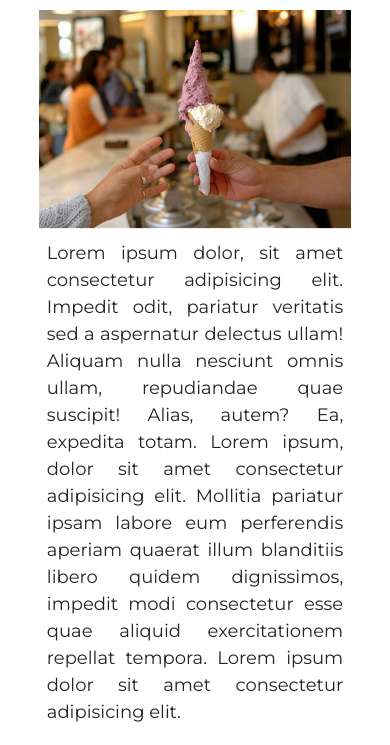
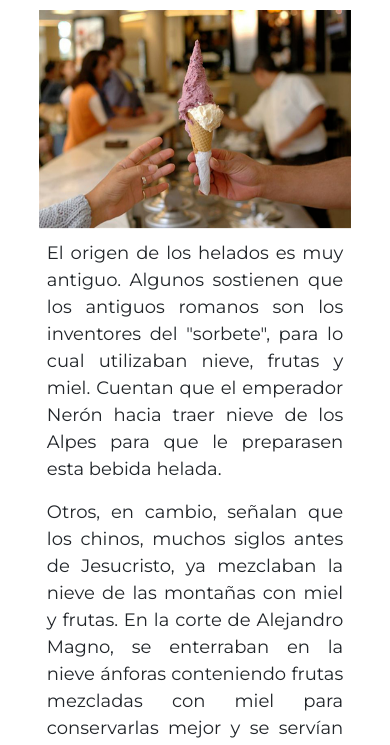
Before and after one commit to lcnvvn/heladeria, a website: page pages/nosotros.html in a window 390 px wide. Shown: the part 298-1043 px from the top of the page. Drawn offline with nearby package versions, Linux system fonts and the light colour scheme.

Commit message:
fix mobile

```diff
--- a/pages/nosotros.html
+++ b/pages/nosotros.html
@@ -68,17 +68,20 @@
       </div>
       <div class="nosotros__texto_1">
         <p>
-          Lorem ipsum dolor, sit amet consectetur adipisicing elit. Impedit odit, pariatur veritatis sed a aspernatur delectus ullam! Aliquam nulla nesciunt omnis ullam, repudiandae quae suscipit! Alias, autem? Ea, expedita totam. Lorem ipsum, dolor sit amet consectetur adipisicing elit. Mollitia pariatur ipsam labore eum perferendis aperiam quaerat illum blanditiis libero quidem dignissimos, impedit modi consectetur esse quae aliquid exercitationem repellat tempora. Lorem ipsum dolor sit amet consectetur adipisicing elit.
+          El origen de los helados es muy antiguo. Algunos sostienen que los antiguos romanos son los inventores del "sorbete", para lo cual utilizaban nieve, frutas y miel. Cuentan que el emperador Nerón hacia traer nieve de los Alpes para que le preparasen esta bebida helada.
+        </p>
+        <p>
+          Otros, en cambio, señalan que los chinos, muchos siglos antes de Jesucristo, ya mezclaban la nieve de las montañas con miel y frutas. En la corte de Alejandro Magno, se enterraban en la nieve ánforas conteniendo frutas mezcladas con miel para conservarlas mejor y se servían heladas.
         </p>
       </div>
       <div class="nosotros__texto_2">
         <p>
-          Lorem ipsum dolor, sit amet consectetur adipisicing elit. Impedit odit, pariatur veritatis sed a aspernatur delectus ullam! Aliquam nulla nesciunt omnis ullam, repudiandae quae suscipit! Alias, autem? Ea, expedita totam. Lorem ipsum, dolor sit amet consectetur adipisicing elit. Mollitia pariatur ipsam labore eum perferendis aperiam quaerat illum blanditiis libero quidem dignissimos, impedit modi consectetur esse quae aliquid exercitationem repellat tempora. Lorem ipsum dolor sit amet consectetur adipisicing elit.
+          En el año 1660, el italiano Procopio inventó una máquina que homogeneizaba las frutas, el azúcar y el hielo, con lo que se obtenía una verdadera crema helada, similar a la que hoy conocemos. Procopio, abrió en París el "Café Procope", donde además de café se servían helados y así se popularizó. Durante muchos años los heladeros italianos guardaron celosamente el secreto de preparación de los helados, aunque como vendedores ambulantes lo difundieron por toda Europa. Para el siglo XVIII, las recetas de helados empezaron a incluirse en los libros de cocina.
         </p>
       </div>
       <div class="nosotros__texto_3">
         <p>
-          Lorem ipsum dolor, sit amet consectetur adipisicing elit. Impedit odit, pariatur veritatis sed a aspernatur delectus ullam! Aliquam nulla nesciunt omnis ullam, repudiandae quae suscipit! Alias, autem? Ea, expedita totam. Lorem ipsum, dolor sit amet consectetur adipisicing elit. Mollitia pariatur ipsam labore eum perferendis aperiam quaerat illum blanditiis libero quidem dignissimos, impedit modi consectetur esse quae aliquid exercitationem repellat tempora. Lorem ipsum dolor sit amet consectetur adipisicing elit.
+          Hoy en día, te presentamos nuestros helados artesanales elaborados a partir de materias prima de la mejor calidad. Trabajamos con pasión para que puedas disfrutar de los mejores helados.
         </p>
 
       </div>
--- a/scss/_nosotros.scss
+++ b/scss/_nosotros.scss
@@ -11,7 +11,7 @@
     justify-items: center;
     align-items: center;
     justify-content: center;
-    gap: 2vw;
+    gap: 1vw;
     padding-bottom: 50px;
 
     & p {
--- a/scss/_sabores.scss
+++ b/scss/_sabores.scss
@@ -19,7 +19,7 @@
     }
 }
 
-@media screen and (max-width: 1024px) {
+@media screen and (max-width: 991px) {
 
     .sabores__sabor {
         text-align: left;
```
Also changed, not shown: css/style.css.
